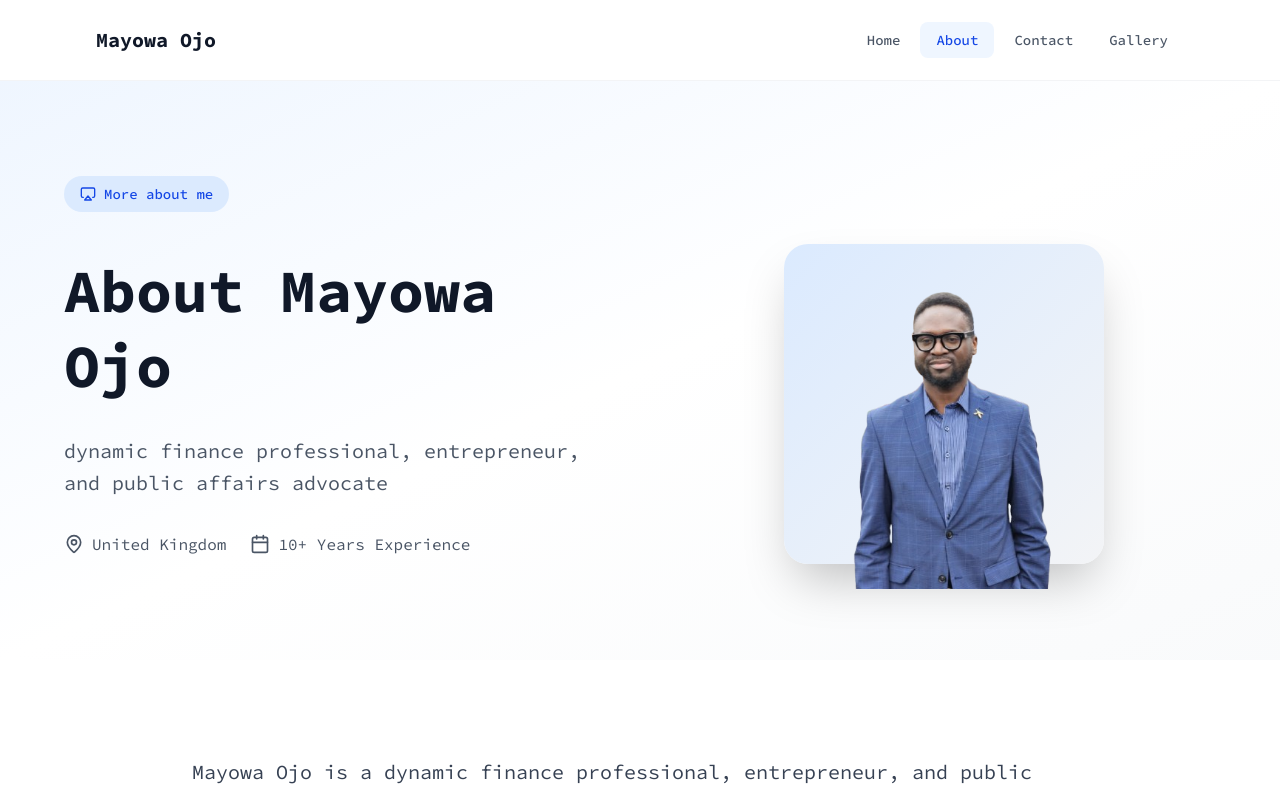
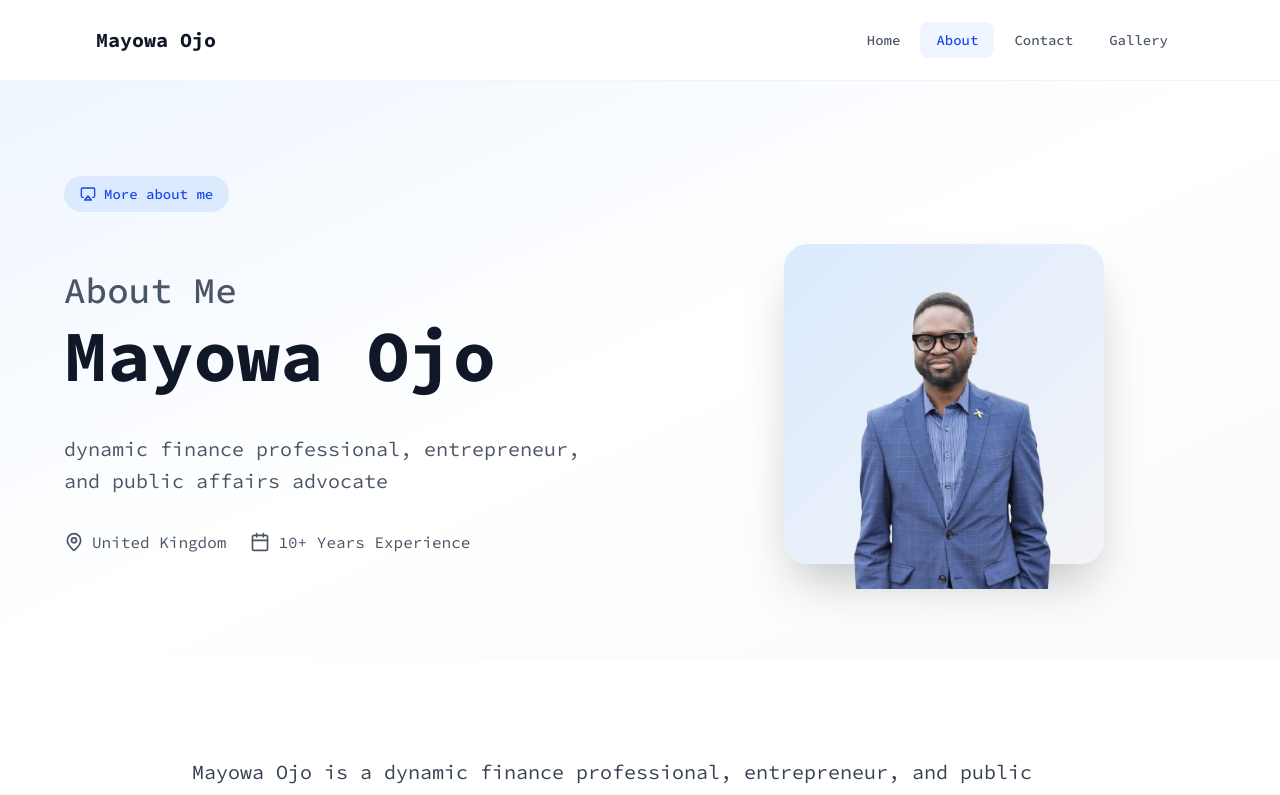
Before and after one commit to theNubiadev/mayowaojoWeb, a React (Vite) app: page /about in a window 1280 px wide. Shown: the top 795 px of the page. Built offline with nearby package versions, Linux system fonts and the light colour scheme.

Commit message:
feat: Update About page layout and styling; enhance heading structure and add introductory text

```diff
--- a/src/pages/About.jsx
+++ b/src/pages/About.jsx
@@ -17,14 +17,18 @@ function About() {
       <section className="py-24 px-6 lg:px-8 bg-gradient-to-br from-blue-50 via-white to-gray-50">
         <div className="max-w-6xl mx-auto">
           <div className="inline-flex items-center px-4 py-2 bg-blue-100 text-blue-700 rounded-full text-sm font-medium mb-8">
-              <Airplay className="h-4 w-4 mr-2" />
-              More about me
-            </div>
+            <Airplay className="h-4 w-4 mr-2" />
+            More about me
+          </div>
           <div className="grid grid-cols-1 lg:grid-cols-2 gap-16 items-center">
 
             <div>
-              <h1 className="text-4xl md:text-6xl font-bold text-gray-900 mb-8 leading-tight">
-                About Mayowa Ojo
+              <h1 className="text-4xl md:text-6xl lg:text-7xl font-bold text-gray-900 mb-8 leading-tight">
+                <span className="block text-2xl md:text-3xl lg:text-4xl font-medium text-gray-600 mt-4">
+                  About Me
+                </span>
+                Mayowa Ojo
+
               </h1>
               <p className="text-xl text-gray-600 leading-relaxed mb-8">
                 dynamic finance professional, entrepreneur, and
```
